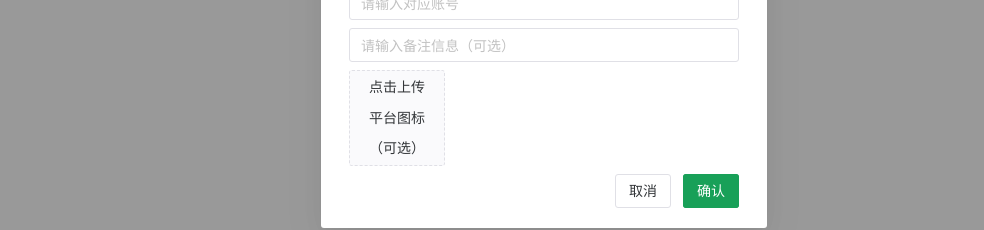
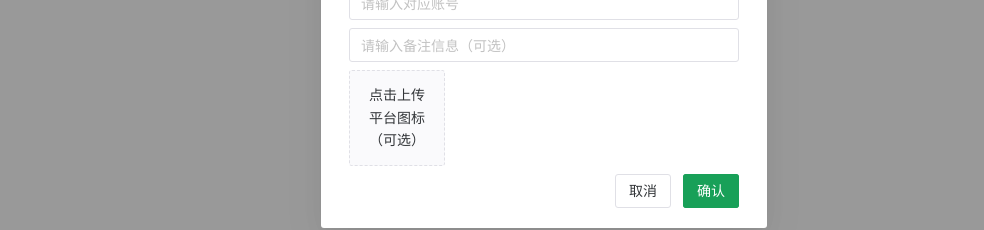
Before and after one commit to rmrfmeplz/internet-accounts-management, a Vue app in the folder frontend/: page / in a window 1280 px wide. Both pictures are taken after a click on the button "新增互联网账号". Shown: the part 326-556 px from the top of the page, without its empty margins (96-1080 px from the left). Built offline with nearby package versions, Linux system fonts and the light colour scheme; no server answers.

Commit message:
style: 优化样式

```diff
--- a/frontend/src/components/InternetAccountToolbar.vue
+++ b/frontend/src/components/InternetAccountToolbar.vue
@@ -102,11 +102,7 @@ const uploadedPlatformIconSrc = ref('')
       <n-input v-model:value="internetAccount.remark" placeholder="请输入备注信息（可选）"/>
       <n-upload list-type="image-card" :max="1" :on-before-upload="validatePlatformIconBeforeUpload"
                 v-show="isUploadPlatformIconEntryVisible">
-        <n-flex justify="center">
-          <span>点击上传</span>
-          <span>平台图标</span>
-          <span>（可选）</span>
-        </n-flex>
+        点击上传<br>平台图标<br>（可选）
       </n-upload>
       <n-image width="95" :src="uploadedPlatformIconSrc" v-show="!isUploadPlatformIconEntryVisible" preview-disabled/>
       <n-flex justify="end">
```
